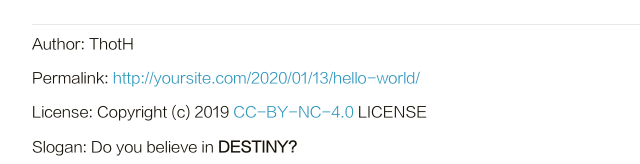
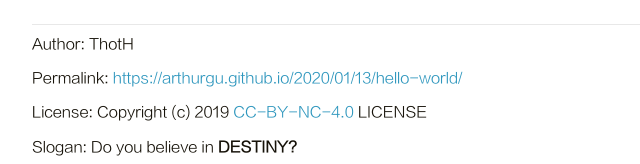
Before and after one commit to ArthurGu/ArthurGu.github.io, a plain HTML site: page 2020/01/13/hello-world/index.html in a window 1280 px wide. Shown: the part 1143-1307 px from the top of the page, 218-858 px from the left. Drawn offline with Linux system fonts and the light colour scheme.

Commit message:
Site updated: 2020-01-13 20:19:49

```diff
--- a/2020/01/13/hello-world/index.html
+++ b/2020/01/13/hello-world/index.html
@@ -219,7 +219,7 @@
 
                     <p class="copyright-item">
                         <span>Permalink:</span>
-                        <span><a href="http://yoursite.com/2020/01/13/hello-world/">http://yoursite.com/2020/01/13/hello-world/</a></span>
+                        <span><a href="https://arthurgu.github.io/2020/01/13/hello-world/">https://arthurgu.github.io/2020/01/13/hello-world/</a></span>
                     </p>
 
 
```
Also changed, not shown: 2020/01/13/hello/index.html (+1 -1 lines).
